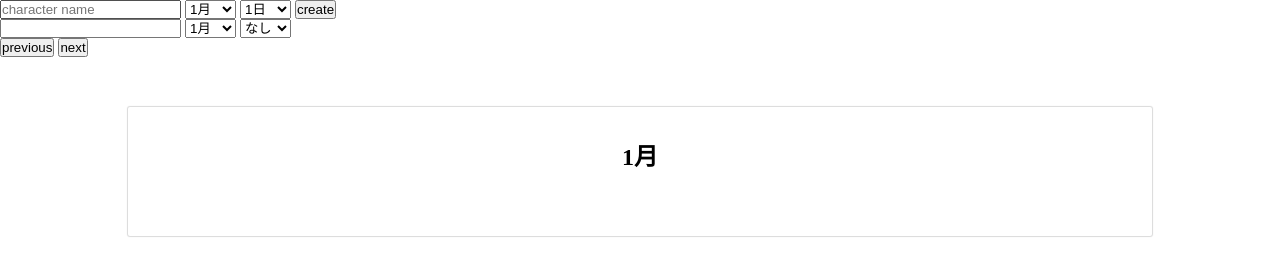
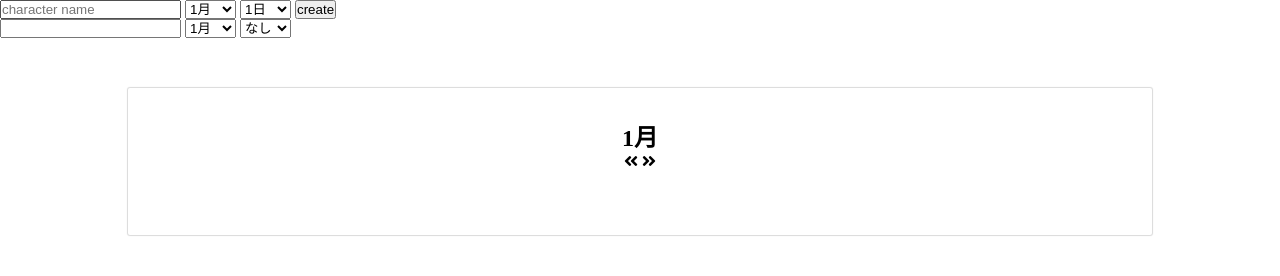
Before and after one commit to nbstsh/birthday-app, a website built with webpack: page public/index.html in a window 1280 px wide. Built offline with nearby package versions, Linux system fonts and the light colour scheme.

Commit message:
update header to accomadate previous/next button

```diff
--- a/public/index.html
+++ b/public/index.html
@@ -4,6 +4,9 @@
     <meta charset="UTF-8">
     <meta name="viewport" content="width=device-width, initial-scale=1.0">
     <meta http-equiv="X-UA-Compatible" content="ie=edge">
+
+    <!-- font-awesome -->
+    <link rel="stylesheet" href="https://use.fontawesome.com/releases/v5.6.3/css/all.css" integrity="sha384-UHRtZLI+pbxtHCWp1t77Bi1L4ZtiqrqD80Kn4Z8NTSRyMA2Fd33n5dQ8lWUE00s/" crossorigin="anonymous">
 
     <link rel="stylesheet" href="styles/style.css">
     <title>Document</title>
@@ -115,46 +118,21 @@
     </div>
 
     <div>
-        <button id="previous-month">previous</button>
-        <button id="next-month">next</button>
+        <!-- <button id="previous-month">previous</button>
+        <button id="next-month">next</button> -->
+        <!-- button#previous-month
+        button#next-month -->
     </div>
 
 
     <div id="display" class="display">
-        <!-- <h2 class="display__header">
-            11月
-        </h2>
-        <div class="display__body">
-            <div class="display__date-box">
-                <div class="display__date">11日</div>
-                <div class="display__character">モンキー・D・ルフィ</div>
-            </div>
+        <div class="display__header">
+            <h2 id="header-month">1月</h2>
+            <span id="previous-month" class="button button--previous"><i class="fas fa-angle-double-left"></i></span>
+            <span id="next-month" class="button button--next"><i class="fas fa-angle-double-right"></i></span>
+        </div>
+    </div>
 
-            <div class="display__date-box">
-                    <div class="display__date">11日</div>
-                    <div class="display__character">モンキー・D・ルフィ</div>
-                </div>
-
-
-            <div class="display__date-box">
-                <div class="display__date">11日</div>
-                <div class="display__character">モンキー・D・ルフィ</div>
-            </div>
-
-            <div class="display__date-box">
-                <div class="display__date">11日</div>
-                <div class="display__character">モンキー・D・ルフィ</div>
-            </div>
-
-            <div class="display__date-box">
-                <div class="display__date">11日</div>
-                <div class="display__character">モンキー・D・ルフィ</div>
-            </div> -->
-
-        </div>
-
-
-    </div>
     <script src="scripts/bundle.js"></script>
 </body>
 </html>
--- a/public/styles/sass/main.scss
+++ b/public/styles/sass/main.scss
@@ -6,6 +6,7 @@
 @import "base/base";
 @import "base/typography";
 
+@import "components/button";
 @import "components/display";
 
 @import "layout/grid";
--- a/src/view.js
+++ b/src/view.js
@@ -12,6 +12,12 @@ import { getFilters } from './filters'
         date: 'display__date',
         nameList: 'display__name-list',
         nameItem: 'display__name-item'
+    }
+}
+
+const idNames = {
+    display: {
+        body: 'displayBody'
     }
 }
 
@@ -54,10 +60,16 @@ const generateHeaderDOM = (month) => {
     return headerEl
 }
 
+const initializeHeaderDOM = (month) => {
+    const headerMonthEl = document.querySelector('#header-month')
+    headerMonthEl.textContent = `${month}月`
+}
+
 
 const generateBodyDOM = (filteredDates) => {
     const bodyEl = document.createElement('div')
     bodyEl.classList.add(classNames.display.body)
+    bodyEl.id = idNames.display.body
 
     filteredDates.forEach(({date, characters}) => {
         bodyEl.appendChild(generateDateBoxDOM(date, characters))
@@ -69,12 +81,13 @@ const generateBodyDOM = (filteredDates) => {
 
 const renderDisplay = (month, filteredDates) => {
     const displayEl = document.querySelector('#display')
-    displayEl.innerHTML = ''
 
-    const headerEl = generateHeaderDOM(month)
-    displayEl.appendChild(headerEl)
+    initializeHeaderDOM(month)
 
-    const bodyEl = generateBodyDOM(filteredDates)
+    let bodyEl = document.getElementById(idNames.display.body)
+    if (bodyEl) bodyEl.remove()
+
+    bodyEl = generateBodyDOM(filteredDates)
     displayEl.appendChild(bodyEl)
 }
 
```
